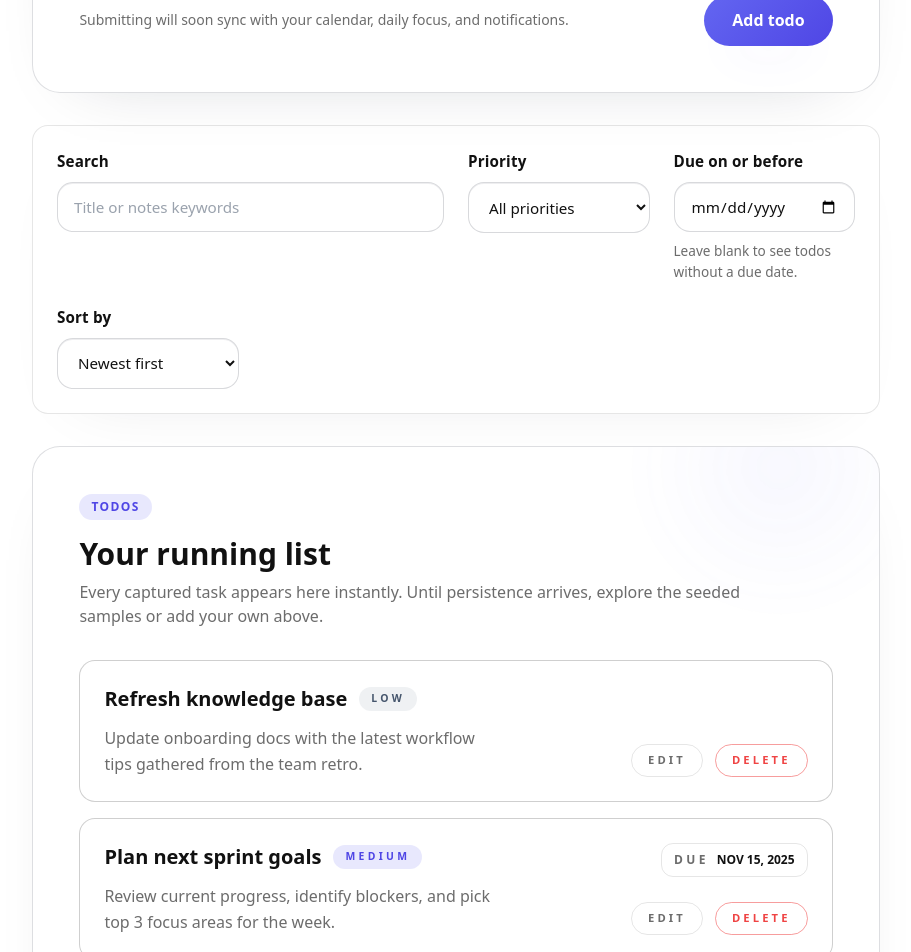
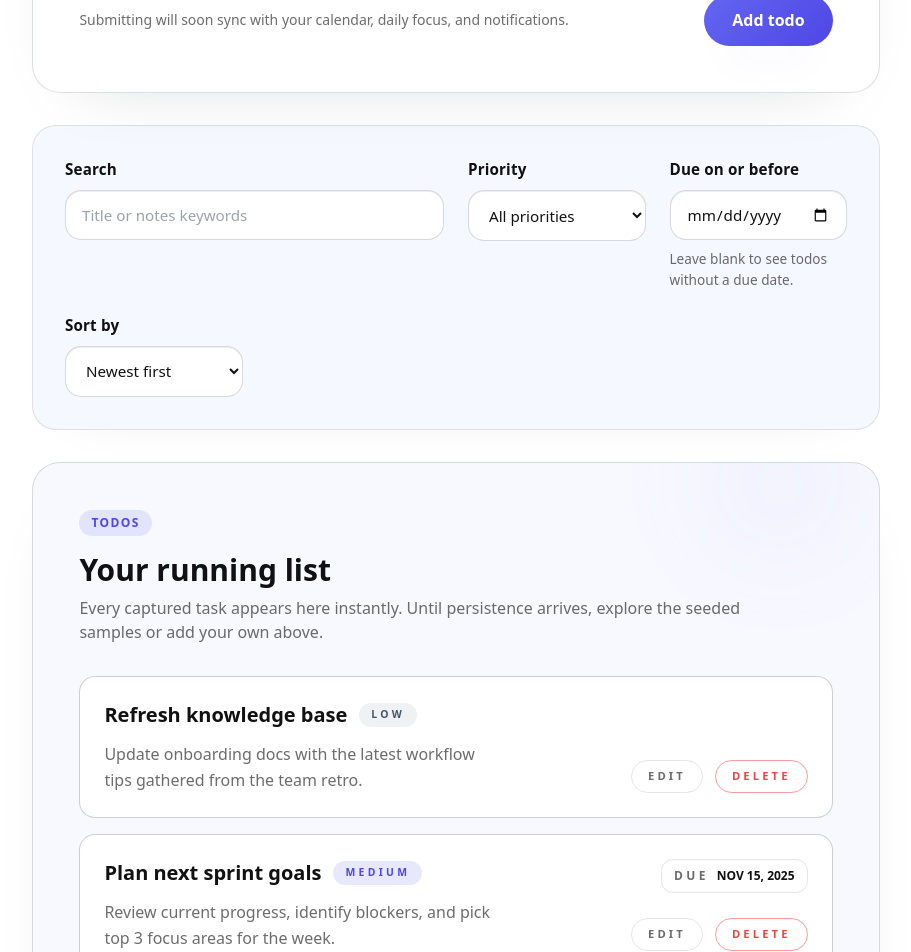
Before and after one commit to olehsubo/todo-revamped, a Next.js app: page / in a window 1280 px wide. Shown: the part 980-1932 px from the top of the page, without its empty margins (184-1095 px from the left). Built offline with nearby package versions, Linux system fonts and the light colour scheme.

Commit message:
styles: upd

```diff
--- a/app/globals.css
+++ b/app/globals.css
@@ -20,6 +20,9 @@
   --surface-input-border: rgba(15, 23, 42, 0.16);
   --surface-input-border-strong: rgba(79, 70, 229, 0.46);
   --surface-input-shadow: rgba(15, 23, 42, 0.07);
+  --surface-form: rgba(255, 255, 255, 0.98);
+  --surface-filters: rgba(244, 247, 255, 0.88);
+  --surface-todos: rgba(248, 249, 255, 0.92);
   --focus-ring: rgba(99, 102, 241, 0.2);
   --placeholder: rgba(71, 85, 105, 0.55);
   --control-border: rgba(17, 24, 39, 0.16);
@@ -52,6 +55,9 @@
   --surface-input-border: rgba(148, 163, 184, 0.32);
   --surface-input-border-strong: rgba(165, 180, 252, 0.62);
   --surface-input-shadow: rgba(148, 163, 184, 0.16);
+  --surface-form: rgba(24, 32, 52, 0.88);
+  --surface-filters: rgba(13, 19, 32, 0.76);
+  --surface-todos: rgba(25, 35, 56, 0.84);
   --focus-ring: rgba(129, 140, 248, 0.27);
   --placeholder: rgba(203, 213, 225, 0.58);
   --control-border: rgba(148, 163, 184, 0.32);
@@ -137,6 +143,14 @@ button {
   overflow: hidden;
 }
 
+.glass-panel--form {
+  background: var(--surface-form);
+}
+
+.glass-panel--todos {
+  background: var(--surface-todos);
+}
+
 .glass-panel::before {
   content: '';
   position: absolute;
@@ -167,6 +181,21 @@ button {
     height: 360px;
     width: 360px;
   }
+}
+
+.filters-panel {
+  border-radius: 1.5rem;
+  border: 1px solid var(--border-subtle);
+  background: var(--surface-filters);
+  padding: clamp(1.5rem, 1.5vw + 1.1rem, 2rem);
+  box-shadow: 0 20px 52px -44px var(--shadow-soft);
+  display: flex;
+  flex-direction: column;
+  gap: 1.5rem;
+}
+
+html[data-theme='dark'] .filters-panel {
+  border-color: var(--border-subtle-strong);
 }
 
 .form-layout {
--- a/components/form.tsx
+++ b/components/form.tsx
@@ -174,7 +174,7 @@ export function Form({ onCreate }: FormProps) {
 
   return (
     <form
-      className='glass-panel overflow-hidden'
+      className='glass-panel glass-panel--form overflow-hidden'
       onSubmit={handleSubmit}
       noValidate
     >
--- a/components/todo-filters.tsx
+++ b/components/todo-filters.tsx
@@ -47,7 +47,7 @@ export function TodoFilters({
   onClear
 }: TodoFiltersProps) {
   return (
-    <div className='border-subtle rounded-2xl border bg-[var(--surface-panel)]/70 p-6 shadow-[0_26px_68px_-48px_var(--shadow-soft)]'>
+    <div className='filters-panel'>
       <div className='flex flex-col gap-4 sm:flex-row sm:items-end sm:justify-between'>
         <div className='form-layout sm:grid-cols-4'>
           <div className='form-field sm:col-span-2'>
--- a/components/todo-list.tsx
+++ b/components/todo-list.tsx
@@ -207,7 +207,7 @@ export function TodoList({
   );
 
   return (
-    <section className='glass-panel flex flex-col gap-8'>
+    <section className='glass-panel glass-panel--todos flex flex-col gap-8'>
       <header>
         <span className='badge'>Todos</span>
         <h2 className='mt-4 text-2xl font-semibold sm:text-3xl'>
```
